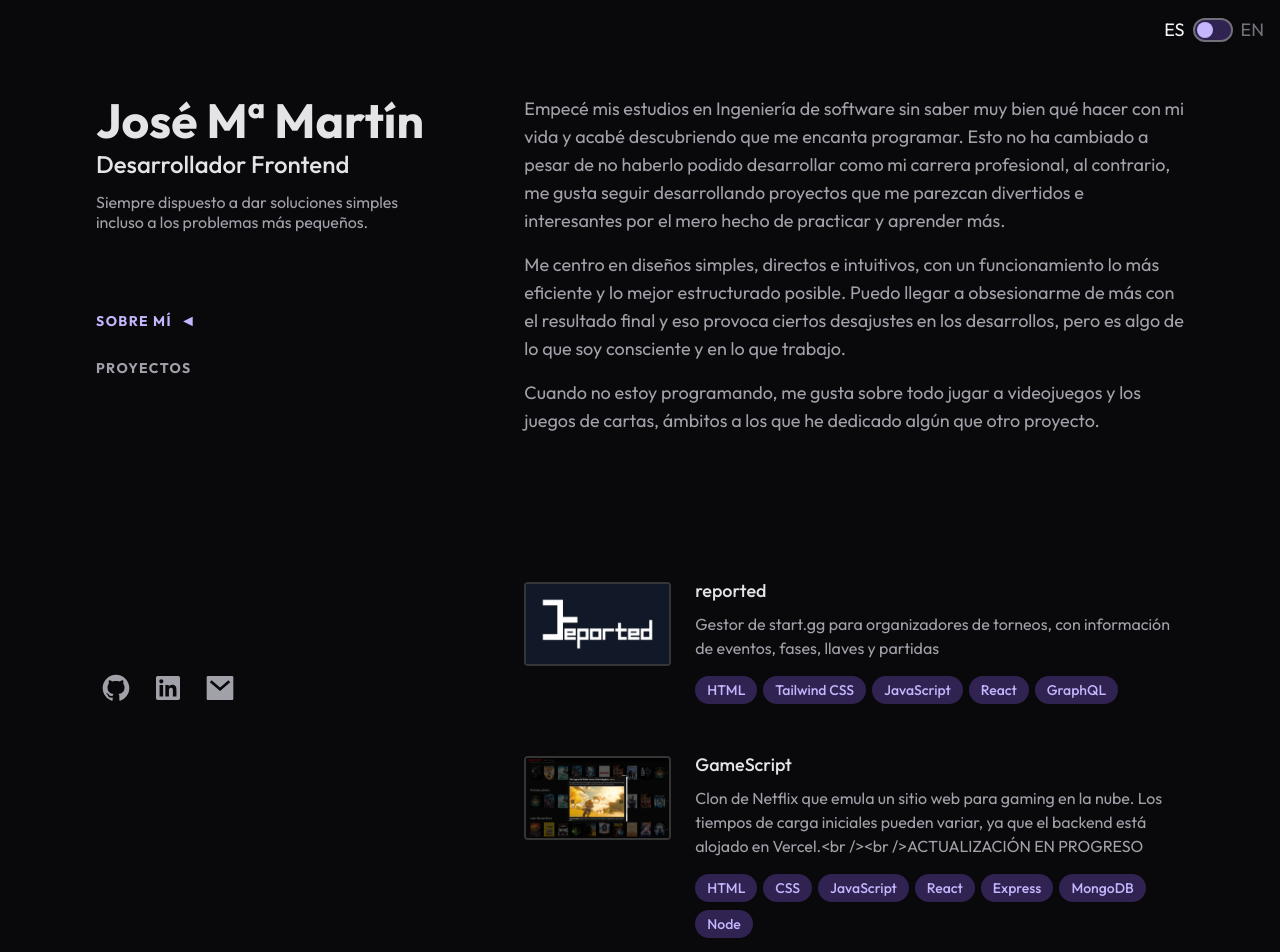
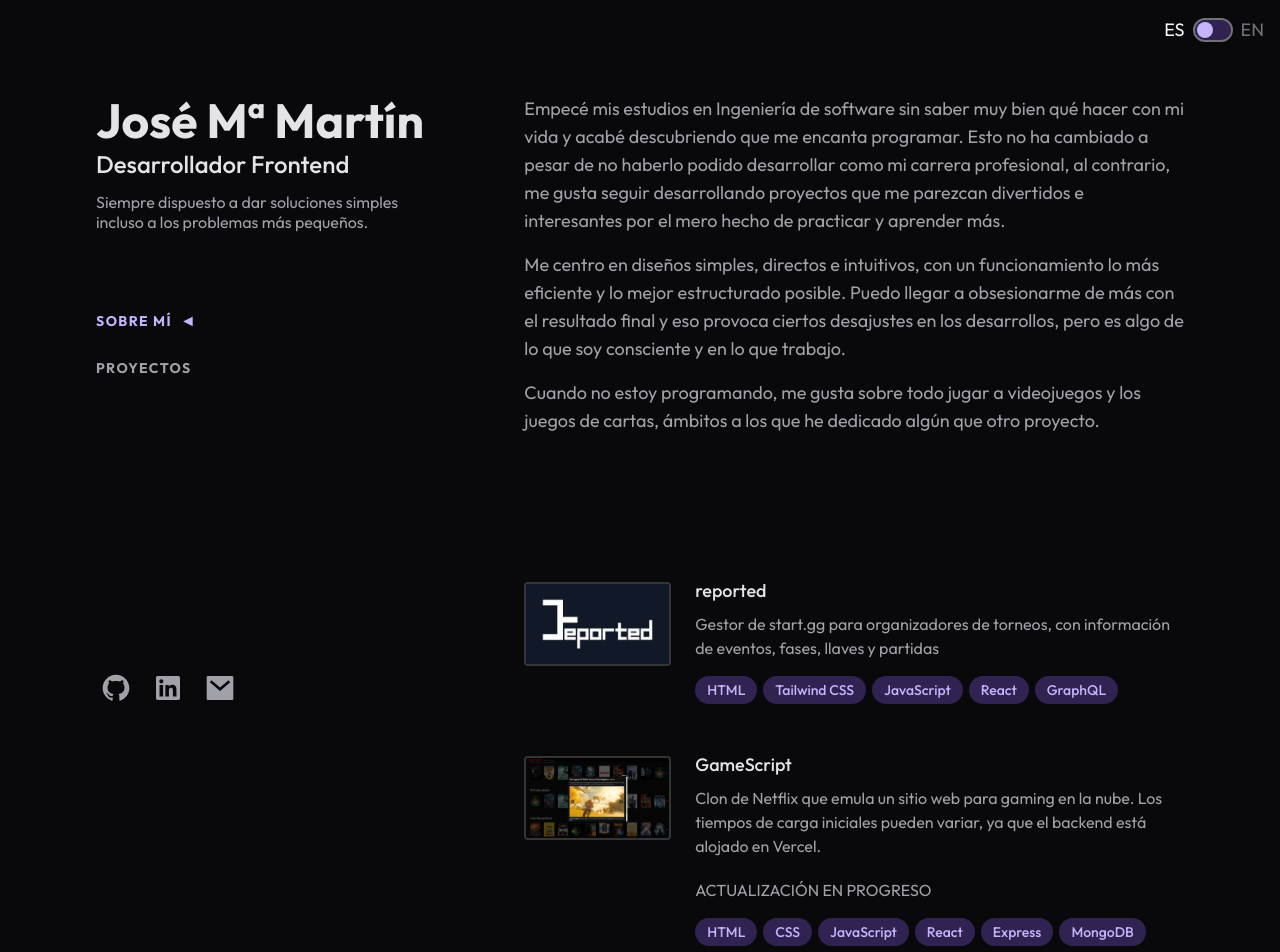
Before and after one commit to jmmdev/devjosm, a Next.js app: page / in a window 1280 px wide. Shown: the top 952 px of the page. Built offline with nearby package versions, Linux system fonts and the light colour scheme.

Commit message:
Gamescript update advise

```diff
--- a/public/files/data.json
+++ b/public/files/data.json
@@ -50,8 +50,8 @@
           "Node"
         ],
         "description": {
-          "es": "Clon de Netflix que emula un sitio web para gaming en la nube. Los tiempos de carga iniciales pueden variar, ya que el backend está alojado en Vercel.<br /><br />ACTUALIZACIÓN EN PROGRESO",
-          "en": "Netflix clone that emulates a cloud gaming website. Initial loading times may vary since the backend is hosted on Vercel.<br /><br />UPDATE IN PROGRESS"
+          "es": "Clon de Netflix que emula un sitio web para gaming en la nube. Los tiempos de carga iniciales pueden variar, ya que el backend está alojado en Vercel.\nACTUALIZACIÓN EN PROGRESO",
+          "en": "Netflix clone that emulates a cloud gaming website. Initial loading times may vary since the backend is hosted on Vercel.\nUPDATE IN PROGRESS"
         }
       },
       {
--- a/src/app/components/project.js
+++ b/src/app/components/project.js
@@ -26,7 +26,11 @@ export default function Project({project, language}) {
             )
         }
 
-        return paragraphs;
+        return (
+            <div className="flex flex-col gap-3">
+                {paragraphs}
+            </div>
+        );
     }
 
     return (
```
